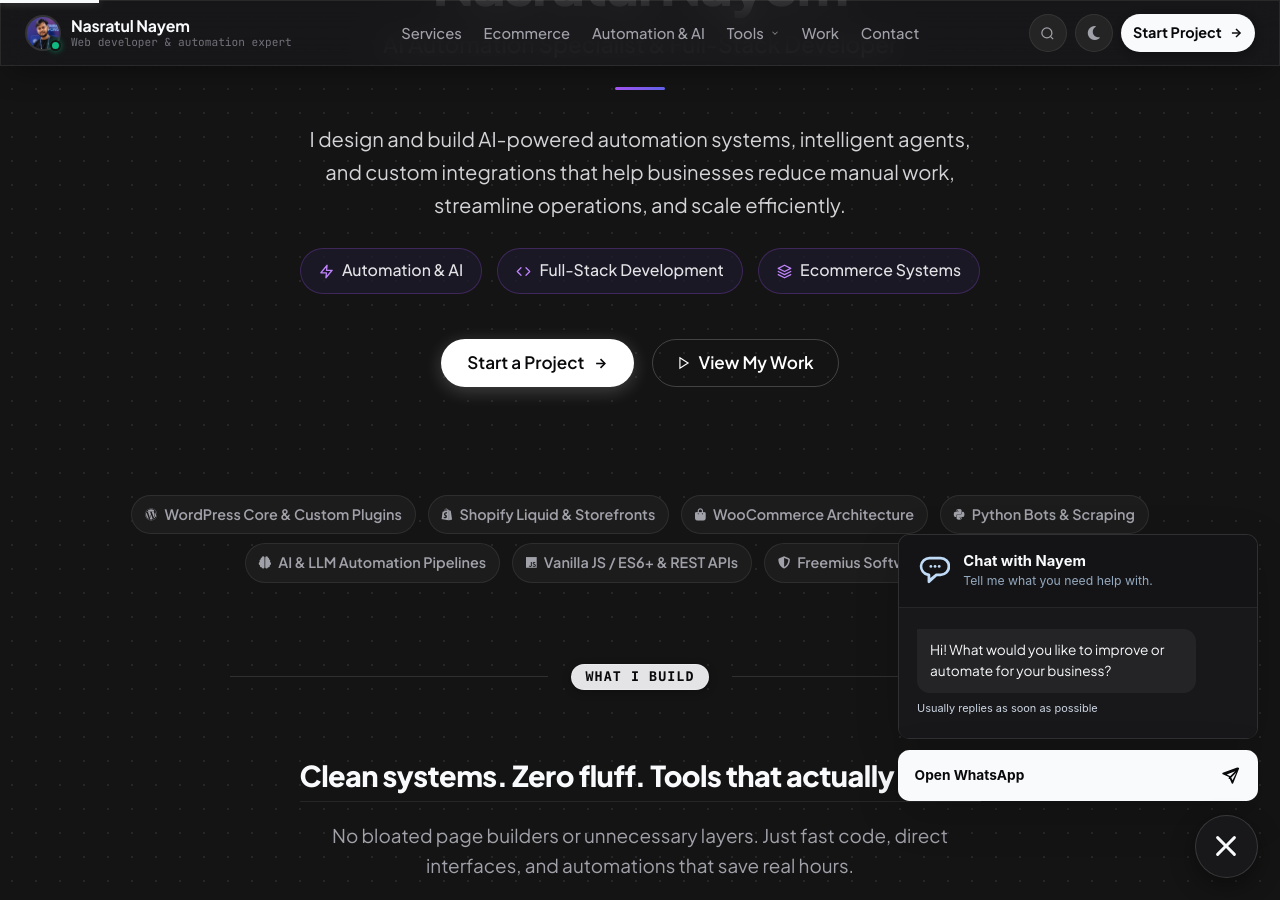
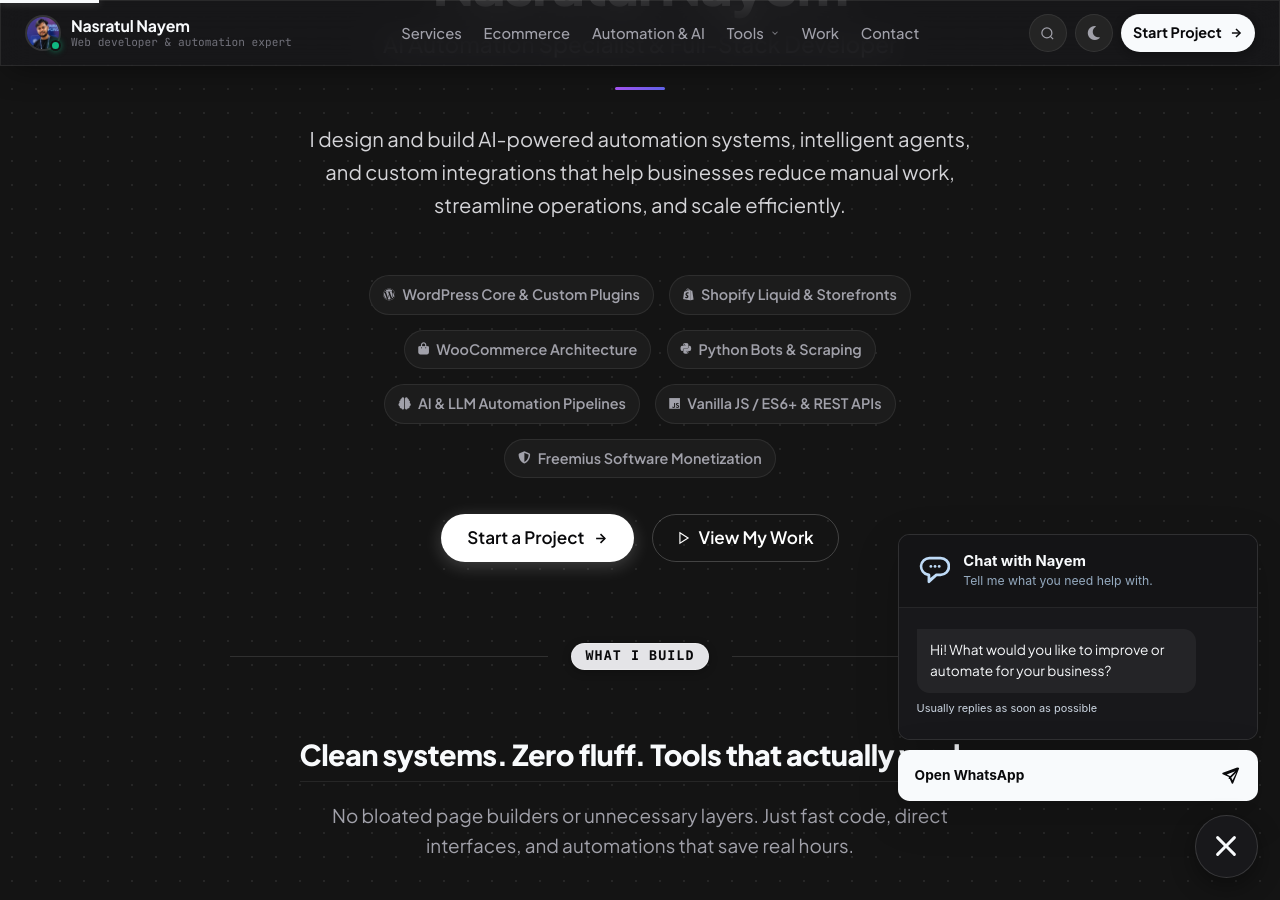
Before and after one commit to nasratulnayem/nasratulnayem.github.io, a Jekyll site: the page built from _pages/about.md, in a window 1280 px wide and 900 px high, scrolled down 331 px. Built offline with Jekyll 4.4.1, drawn with Linux system fonts in a browser that asks for light colours; a style sheet for code colours, icons or effects is not loaded.

Commit message:
feat: replace hero badges with full tech stack pill badges and remove redundant ribbon

```diff
--- a/_pages/about.md
+++ b/_pages/about.md
@@ -32,20 +32,15 @@ keywords: "Nasratul Nayem, web developer, WordPress expert, WooCommerce, automat
     I design and build AI-powered automation systems, intelligent agents, and custom integrations that help businesses reduce manual work, streamline operations, and scale efficiently.
   </p>
 
-  <!-- Skill Badges with Custom Icons -->
-  <div class="ht-hero-centered__badges">
-    <span class="ht-hero-pill-badge">
-      <svg width="15" height="15" viewBox="0 0 24 24" fill="none" stroke="currentColor" stroke-width="2" stroke-linecap="round" stroke-linejoin="round"><polygon points="13 2 3 14 12 14 11 22 21 10 12 10 13 2"></polygon></svg>
-      Automation &amp; AI
-    </span>
-    <span class="ht-hero-pill-badge">
-      <svg width="15" height="15" viewBox="0 0 24 24" fill="none" stroke="currentColor" stroke-width="2" stroke-linecap="round" stroke-linejoin="round"><polyline points="16 18 22 12 16 6"></polyline><polyline points="8 6 2 12 8 18"></polyline></svg>
-      Full-Stack Development
-    </span>
-    <span class="ht-hero-pill-badge">
-      <svg width="15" height="15" viewBox="0 0 24 24" fill="none" stroke="currentColor" stroke-width="2" stroke-linecap="round" stroke-linejoin="round"><polygon points="12 2 2 7 12 12 22 7 12 2"></polygon><polyline points="2 17 12 22 22 17"></polyline><polyline points="2 12 12 17 22 12"></polyline></svg>
-      Ecommerce Systems
-    </span>
+  <!-- Tech Stack Ribbon Badges with Icons -->
+  <div class="ht-hero-centered__badges ht-stack-ribbon__inner" style="margin-top: 1.5rem; margin-bottom: 2rem;">
+    <span class="ht-stack-pill"><i class="fab fa-wordpress" aria-hidden="true"></i> WordPress Core &amp; Custom Plugins</span>
+    <span class="ht-stack-pill"><i class="fab fa-shopify" aria-hidden="true"></i> Shopify Liquid &amp; Storefronts</span>
+    <span class="ht-stack-pill"><i class="fas fa-shopping-bag" aria-hidden="true"></i> WooCommerce Architecture</span>
+    <span class="ht-stack-pill"><i class="fab fa-python" aria-hidden="true"></i> Python Bots &amp; Scraping</span>
+    <span class="ht-stack-pill"><i class="fas fa-brain" aria-hidden="true"></i> AI &amp; LLM Automation Pipelines</span>
+    <span class="ht-stack-pill"><i class="fab fa-js" aria-hidden="true"></i> Vanilla JS / ES6+ &amp; REST APIs</span>
+    <span class="ht-stack-pill"><i class="fas fa-shield-alt" aria-hidden="true"></i> Freemius Software Monetization</span>
   </div>
 
   <!-- Action CTAs -->
@@ -58,19 +53,6 @@ keywords: "Nasratul Nayem, web developer, WordPress expert, WooCommerce, automat
       <svg width="14" height="14" viewBox="0 0 24 24" fill="none" stroke="currentColor" stroke-width="2"><polygon points="5 3 19 12 5 21 5 3"></polygon></svg>
       <span>View My Work</span>
     </a>
-  </div>
-</section>
-
-<!-- High-Tech Tech Stack Pill Grid -->
-<section class="ht-stack-ribbon" aria-label="Key Technologies">
-  <div class="ht-stack-ribbon__inner">
-    <span class="ht-stack-pill"><i class="fab fa-wordpress" aria-hidden="true"></i> WordPress Core &amp; Custom Plugins</span>
-    <span class="ht-stack-pill"><i class="fab fa-shopify" aria-hidden="true"></i> Shopify Liquid &amp; Storefronts</span>
-    <span class="ht-stack-pill"><i class="fas fa-shopping-bag" aria-hidden="true"></i> WooCommerce Architecture</span>
-    <span class="ht-stack-pill"><i class="fab fa-python" aria-hidden="true"></i> Python Bots &amp; Scraping</span>
-    <span class="ht-stack-pill"><i class="fas fa-brain" aria-hidden="true"></i> AI &amp; LLM Automation Pipelines</span>
-    <span class="ht-stack-pill"><i class="fab fa-js" aria-hidden="true"></i> Vanilla JS / ES6+ &amp; REST APIs</span>
-    <span class="ht-stack-pill"><i class="fas fa-shield-alt" aria-hidden="true"></i> Freemius Software Monetization</span>
   </div>
 </section>
 
```
